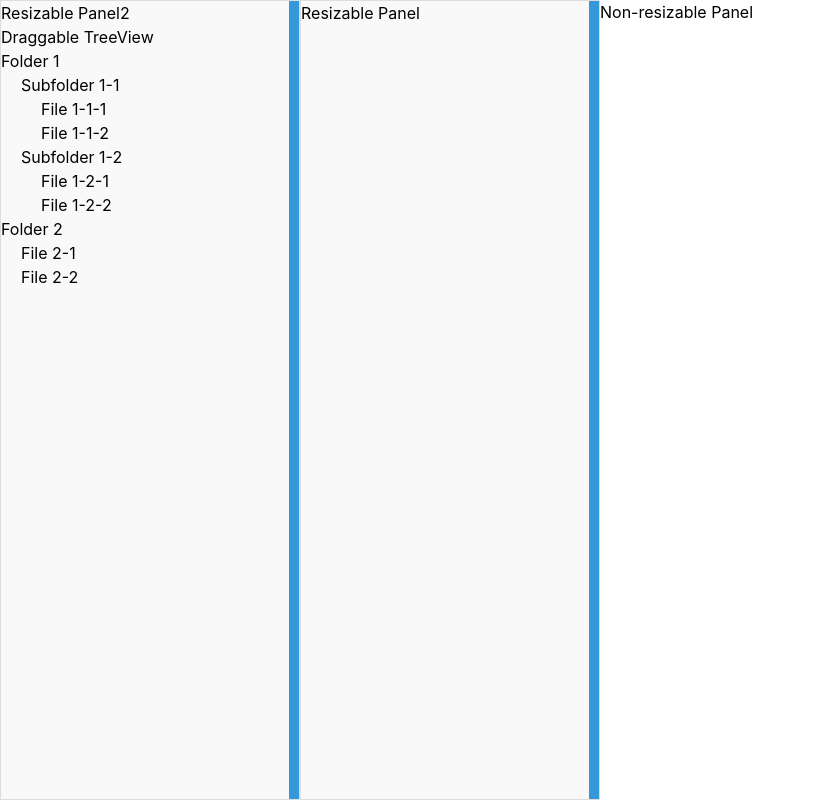
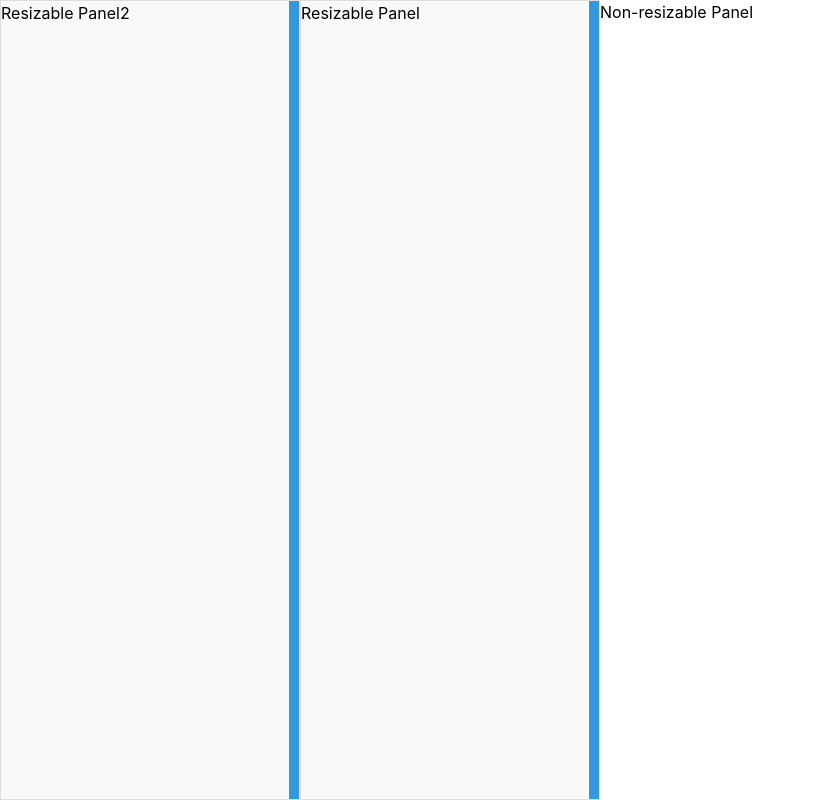
Before and after one commit to dreamdev2427/deskvantage_filemanager_frontend, a React (Create React App) app: page / in a window 1280 px wide. Shown: the whole page, without its empty margins (0-814 px from the left). Built offline with nearby package versions, Linux system fonts and the light colour scheme.

Commit message:
revert custom tree view

```diff
--- a/package.json
+++ b/package.json
@@ -7,8 +7,6 @@
     "@testing-library/react": "^13.4.0",
     "@testing-library/user-event": "^13.5.0",
     "react": "^18.2.0",
-    "react-dnd": "^16.0.1",
-    "react-dnd-html5-backend": "^16.0.1",
     "react-dom": "^18.2.0",
     "react-resizable": "^3.0.5",
     "react-scripts": "5.0.1",
--- a/src/App.js
+++ b/src/App.js
@@ -1,63 +1,6 @@
 // App.js
 import React, { useState } from 'react';
 import ResizablePanel from './components/ResizablePanel';
-import TreeView from './components/TreeView';
-import { DndProvider } from 'react-dnd';
-import { HTML5Backend } from 'react-dnd-html5-backend';
-
-const RenderFileTree = () => {
-  const [treeData, setTreeData] = useState([
-    {
-      id: 1,
-      name: 'Folder 1',
-      children: [
-        {
-          id: 11,
-          name: 'Subfolder 1-1',
-          children: [
-            { id: 111, name: 'File 1-1-1', children: [] },
-            { id: 112, name: 'File 1-1-2', children: [] },
-          ],
-        },
-        {
-          id: 12,
-          name: 'Subfolder 1-2',
-          children: [
-            { id: 121, name: 'File 1-2-1', children: [] },
-            { id: 122, name: 'File 1-2-2', children: [] },
-          ],
-        },
-      ],
-    },
-    {
-      id: 2,
-      name: 'Folder 2',
-      children: [
-        { id: 21, name: 'File 2-1', children: [] },
-        { id: 22, name: 'File 2-2', children: [] },
-      ],
-    },
-    // ...
-  ]);
-
-
-  const moveNode = (draggedId, targetId, targetIndex) => {
-    // Implement logic to update the treeData
-    // You need to update the state to reflect the new tree structure
-  };
-
-
-  return (
-    <div>
-      <h1>Draggable TreeView</h1>
-      <DndProvider backend={HTML5Backend}>
-        <TreeView treeData={treeData} moveNode={moveNode} setTreeData={setTreeData} />
-        </DndProvider>
-    </div>
-  );
-};
-
-
 
 const App = () => {
   const [panelWidth, setPanelWidth] = useState(300);
@@ -85,7 +28,6 @@ const App = () => {
         onResize={handleResize2}
       >
         Resizable Panel2
-        <RenderFileTree />
       </ResizablePanel>
 
       {/* Center panel */}
--- a/src/components/TreeView/ItemTypes.js
+++ /dev/null
@@ -1,5 +0,0 @@
-// ItemTypes.js
-
-export const ItemTypes = {
-    NODE: 'node',
-  };
--- a/src/components/TreeView/index.jsx
+++ /dev/null
@@ -1,120 +0,0 @@
-// Treeview.js
-
-import React from 'react';
-import { useDrag, useDrop } from 'react-dnd';
-import { ItemTypes } from './ItemTypes'; // Ensure the correct path
-
-const TreeNode = ({ node, index, moveNode }) => {
-  const [{ isDragging }, drag] = useDrag({
-    type: ItemTypes.NODE,
-    item: { id: node.id, index },
-    collect: (monitor) => ({
-      isDragging: !!monitor.isDragging(),
-    }),
-  });
-
-  const [, drop] = useDrop({
-    accept: ItemTypes.NODE,
-    hover: (dragged) => {
-      if (dragged.id !== node.id) {
-        moveNode(dragged.id, node.id, index);
-        dragged.index = index;
-      }
-    },
-  });
-
-  return (
-      <div ref={(node) => {  drag(drop(node)) }} style={{ opacity: isDragging ? 0.5 : 1 }}>
-      {/* Render your tree node content here */}
-      {node.name}
-      {node.children && (
-        <div style={{ marginLeft: '20px' }}>
-          {node.children.map((childNode, childIndex) => (
-            <TreeNode
-              key={childIndex}
-              node={childNode}
-              index={childIndex}
-              moveNode={moveNode}
-            />
-          ))}
-        </div>
-      )}
-    </div>
-  );
-};
-
-const Treeview = ({ treeData, moveNode, setTreeData }) => {
-
-    const updateTreeData = (newTreeData) => {
-        // Update the state or perform any necessary action with the new tree data
-        // For example, if you're using state, you might do something like:
-        setTreeData(newTreeData);
-      };
-
-  const handleMoveNode = (draggedId, targetId, targetIndex) => {
-    const newTreeData = [...treeData];
-
-    // Find the dragged node
-    const draggedNode = findNode(newTreeData, draggedId);
-
-    // Remove the dragged node from its original position
-    const removedNode = removeNode(newTreeData, draggedId);
-
-    // Find the target node
-    const targetNode = findNode(newTreeData, targetId);
-
-    // Insert the dragged node into the target node's children at the target index
-    if (targetNode) {
-      targetNode.children = insertNode(targetNode.children, draggedNode, targetIndex);
-    }
-
-    // Update the tree data
-    updateTreeData(newTreeData);
-  };
-
-  const findNode = (nodes, id) => {
-    for (const node of nodes) {
-      if (node.id === id) {
-        return node;
-      }
-      if (node.children && node.children.length > 0) {
-        const foundNode = findNode(node.children, id);
-        if (foundNode) {
-          return foundNode;
-        }
-      }
-    }
-    return null;
-  };
-
-  const removeNode = (nodes, id) => {
-    const index = nodes.findIndex((node) => node.id === id);
-    if (index !== -1) {
-      return nodes.splice(index, 1)[0];
-    }
-    for (const node of nodes) {
-      if (node.children && node.children.length > 0) {
-        const removedNode = removeNode(node.children, id);
-        if (removedNode) {
-          return removedNode;
-        }
-      }
-    }
-    return null;
-  };
-
-  const insertNode = (nodes, newNode, index) => {
-    return [...nodes.slice(0, index), newNode, ...nodes.slice(index)];
-    };
-
-
-  return (
-    <div>
-           {treeData.map((node, index) => (
-        <TreeNode key={index} node={node} index={index} moveNode={handleMoveNode} />
-      ))}
-    </div>
-  );
-};
-
-export default Treeview;
```
Also changed, not shown: 1 other file (tests, documents, lock files or other folders).
